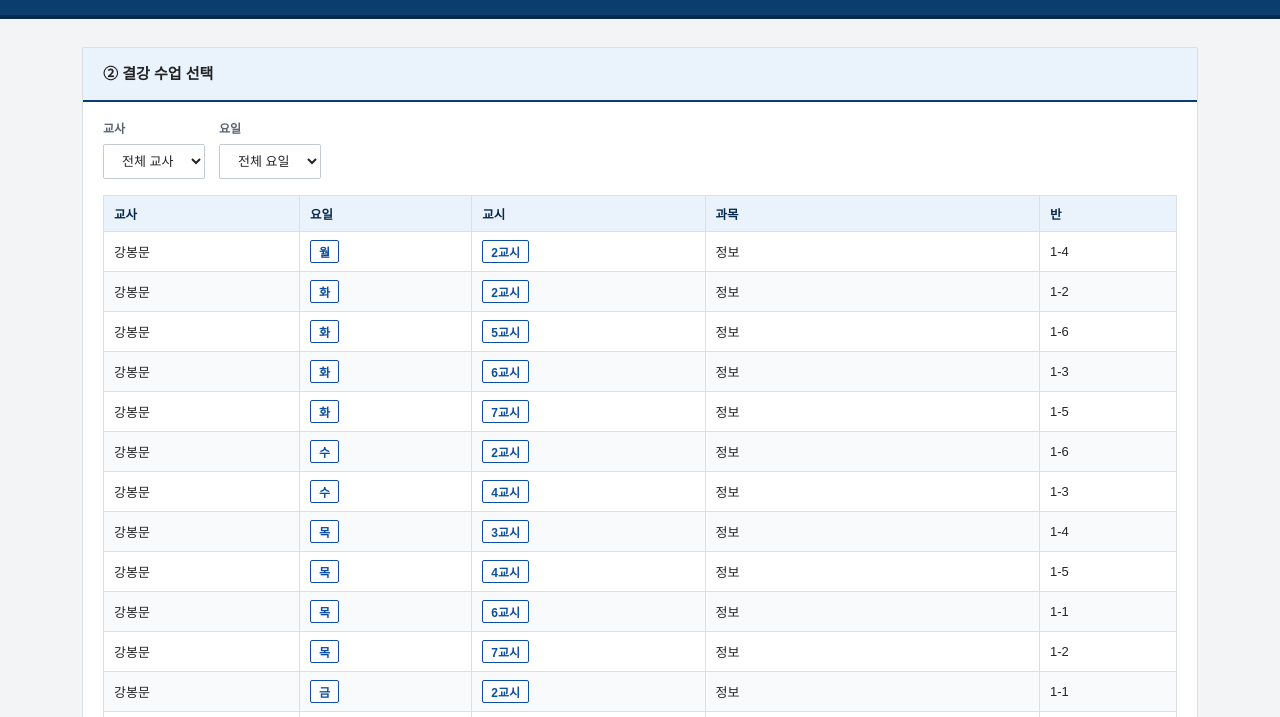
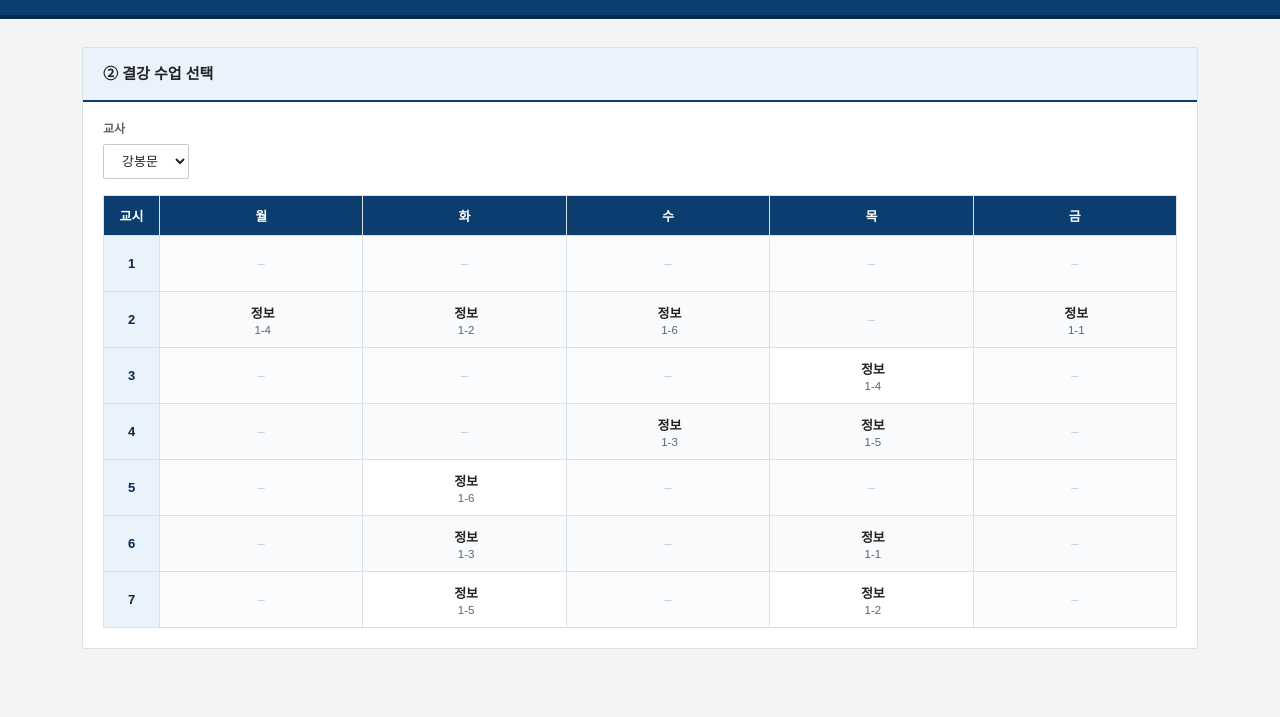
Before and after one commit to kynikoss-ship-it/changeclass, a plain HTML site: page index.html in a window 1280 px wide. Shown: the part 60-777 px from the top of the page. Drawn offline with Linux system fonts and the light colour scheme; a web font is replaced by a local one.

Commit message:
Update index.html

```diff
--- a/index.html
+++ b/index.html
@@ -86,6 +86,29 @@
 
   .grid-wrap{ overflow-x:auto; }
 
+  table.ttgrid{ table-layout:fixed; }
+  table.ttgrid th, table.ttgrid td{ padding:0; text-align:center; vertical-align:middle; }
+  table.ttgrid th.ttcorner{ width:56px; background:var(--navy); color:#fff; padding:8px; }
+  table.ttgrid thead th{ background:var(--navy); color:#fff; font-size:13px; padding:10px 4px; }
+  table.ttgrid th.ttperiod{ background:var(--sky); color:var(--navy-dark); font-weight:700; font-size:13px; width:56px; padding:6px; }
+  td.ttcell{ height:56px; min-width:104px; background:#fff; }
+  td.ttempty{ color:#c3cad1; font-size:13px; background:#fbfcfd; }
+  .ttentry{
+    height:100%; padding:6px 6px; cursor:pointer;
+    display:flex; flex-direction:column; align-items:center; justify-content:center; gap:2px;
+    border-left:3px solid transparent; transition:background .12s;
+  }
+  .ttentry + .ttentry{ border-top:1px dashed var(--line); }
+  .ttentry:hover{ background:var(--accent-soft); }
+  .ttentry .ttsubject{ font-size:13px; font-weight:700; color:var(--ink); }
+  .ttentry .ttcls{ font-size:11.5px; color:var(--sub); }
+  .ttentry.nonswap{ background:#f5f2ea; }
+  .ttentry.nonswap .ttsubject{ color:#8a6d1f; }
+  .ttentry.selected{
+    background:var(--warn-soft); border-left-color:var(--warn);
+  }
+  .ttentry.selected .ttsubject{ color:var(--warn); }
+
   select, button{
     font-family:var(--sans); font-size:13px; padding:8px 14px;
     border:1px solid var(--line-strong); border-radius:2px; background:#fff; color:var(--ink);
@@ -153,12 +176,9 @@
       <label>교사
         <select id="teacherFilter"></select>
       </label>
-      <label>요일
-        <select id="dayFilter"></select>
-      </label>
     </div>
     <div class="grid-wrap">
-      <table id="scheduleTable"></table>
+      <table id="scheduleTable" class="ttgrid"></table>
     </div>
   </div>
 
@@ -183,7 +203,6 @@ const uploadStatus = document.getElementById('uploadStatus');
 const selectPanel = document.getElementById('selectPanel');
 const resultPanel = document.getElementById('resultPanel');
 const teacherFilter = document.getElementById('teacherFilter');
-const dayFilter = document.getElementById('dayFilter');
 const scheduleTable = document.getElementById('scheduleTable');
 const resultBody = document.getElementById('resultBody');
 const distributeArea = document.getElementById('distributeArea');
@@ -334,45 +353,63 @@ function buildSelectPanel(){
   selectPanel.style.display = 'block';
 
   const teachers = [...new Set(rows.map(r=>r.teacher))].sort();
-  const days = [...new Set(rows.map(r=>r.day))].sort((a,b)=>DAY_ORDER.indexOf(a)-DAY_ORDER.indexOf(b));
 
-  teacherFilter.innerHTML = `<option value="">전체 교사</option>` + teachers.map(t=>`<option value="${t}">${t}</option>`).join('');
-  dayFilter.innerHTML = `<option value="">전체 요일</option>` + days.map(d=>`<option value="${d}">${d}</option>`).join('');
+  teacherFilter.innerHTML = teachers.map(t=>`<option value="${t}">${t}</option>`).join('');
+  teacherFilter.onchange = () => {
+    selected = null;
+    resultPanel.style.display = 'none';
+    renderTimetableGrid();
+  };
 
-  teacherFilter.onchange = renderScheduleTable;
-  dayFilter.onchange = renderScheduleTable;
-
-  renderScheduleTable();
+  renderTimetableGrid();
 }
 
-function renderScheduleTable(){
-  const tFilter = teacherFilter.value;
-  const dFilter = dayFilter.value;
-  let list = rows.filter(r => (!tFilter || r.teacher===tFilter) && (!dFilter || r.day===dFilter));
-  list = list.slice().sort((a,b)=>{
-    if(a.teacher!==b.teacher) return a.teacher.localeCompare(b.teacher);
-    if(a.day!==b.day) return DAY_ORDER.indexOf(a.day)-DAY_ORDER.indexOf(b.day);
-    return Number(a.period)-Number(b.period);
+// 요일×교시 격자로 선택된 교사의 시간표를 실제 시간표처럼 렌더링
+function renderTimetableGrid(){
+  const teacher = teacherFilter.value || [...new Set(rows.map(r=>r.teacher))].sort()[0];
+  if(teacher) teacherFilter.value = teacher;
+
+  const list = rows.filter(r => r.teacher===teacher);
+
+  const days = [...new Set(rows.map(r=>r.day))].sort((a,b)=>DAY_ORDER.indexOf(a)-DAY_ORDER.indexOf(b));
+  const maxPeriod = Math.max(1, ...rows.map(r=>Number(r.period)||0));
+  const periods = Array.from({length:maxPeriod}, (_,i)=>String(i+1));
+
+  // (day, period) -> 해당 교사의 수업 목록 (동시간대 중복 데이터 대비 배열)
+  const byCell = {};
+  list.forEach(r=>{
+    const key = r.day+'_'+r.period;
+    (byCell[key] = byCell[key] || []).push(r);
   });
 
-  let html = `<thead><tr><th>교사</th><th>요일</th><th>교시</th><th>과목</th><th>반</th></tr></thead><tbody>`;
-  if(!list.length){
-    html += `<tr><td colspan="5" class="empty">해당 조건의 수업이 없습니다</td></tr>`;
-  }
-  list.forEach((r,i)=>{
-    const isSel = selected && selected.teacher===r.teacher && selected.day===r.day && selected.period===r.period && selected.cls===r.cls;
-    html += `<tr class="clickable${isSel?' selected':''}" data-idx="${rows.indexOf(r)}">
-      <td>${r.teacher}</td><td><span class="chip">${r.day}</span></td><td><span class="chip">${r.period}교시</span></td><td>${r.subject||''}</td><td>${r.cls||''}</td>
-    </tr>`;
+  let html = `<thead><tr><th class="ttcorner">교시</th>${days.map(d=>`<th>${d}</th>`).join('')}</tr></thead><tbody>`;
+  periods.forEach(p=>{
+    html += `<tr><th class="ttperiod">${p}</th>`;
+    days.forEach(d=>{
+      const entries = byCell[d+'_'+p] || [];
+      if(!entries.length){
+        html += `<td class="ttcell ttempty">–</td>`;
+      }else{
+        html += `<td class="ttcell">` + entries.map(r=>{
+          const isSel = selected && selected.teacher===r.teacher && selected.day===r.day && selected.period===r.period && selected.cls===r.cls;
+          const nonSwap = isNonSwappable(r.subject);
+          return `<div class="ttentry${isSel?' selected':''}${nonSwap?' nonswap':''}" data-idx="${rows.indexOf(r)}">
+            <div class="ttsubject">${r.subject||'(과목 미상)'}</div>
+            <div class="ttcls">${r.cls||''}</div>
+          </div>`;
+        }).join('') + `</td>`;
+      }
+    });
+    html += `</tr>`;
   });
   html += `</tbody>`;
   scheduleTable.innerHTML = html;
 
-  scheduleTable.querySelectorAll('tr.clickable').forEach(tr=>{
-    tr.addEventListener('click', ()=>{
-      const idx = Number(tr.dataset.idx);
+  scheduleTable.querySelectorAll('.ttentry').forEach(el=>{
+    el.addEventListener('click', ()=>{
+      const idx = Number(el.dataset.idx);
       selected = rows[idx];
-      renderScheduleTable();
+      renderTimetableGrid();
       computeAndRender();
     });
   });
```
